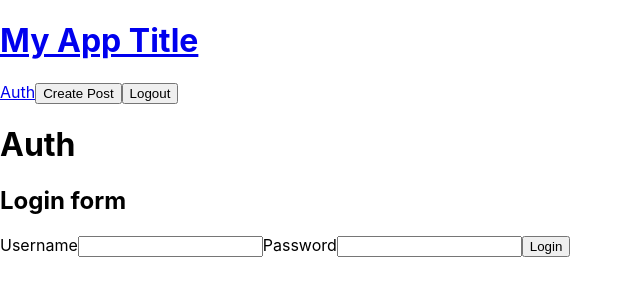
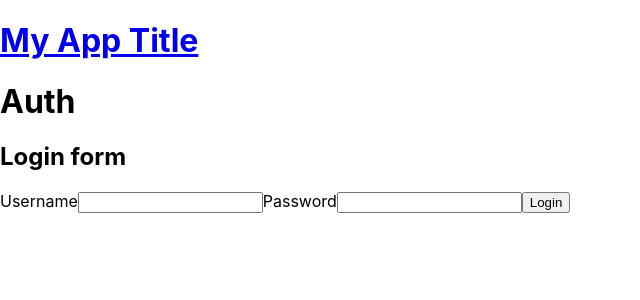
Before and after one commit to abhinabadutta2019/assignment-user-post-comment-react-frontend-01-nov-23, a React (Create React App) app: page /auth in a window 1280 px wide. Shown: the top 300 px of the page, without its empty margins (0-640 px from the left). Built offline with nearby package versions, Linux system fonts and the light colour scheme.

Commit message:
Navbar conditional

```diff
--- a/src/components/Navbar.js
+++ b/src/components/Navbar.js
@@ -22,10 +22,15 @@ const Navbar = () => {
       <Link to="/">
         <h1>My App Title</h1>
       </Link>
-      <Link to="/auth">Auth</Link>
+      {/* <Link to="/auth">Auth</Link> */}
       {/* <Link to="/create">Create</Link> */}
-      <button onClick={goToCreatePage}>Create Post</button>
-      <button onClick={logoutHandler}>Logout</button>
+
+      {user && (
+        <>
+          <button onClick={goToCreatePage}>Create Post</button>
+          <button onClick={logoutHandler}>Logout</button>
+        </>
+      )}
     </header>
   );
 };
```
